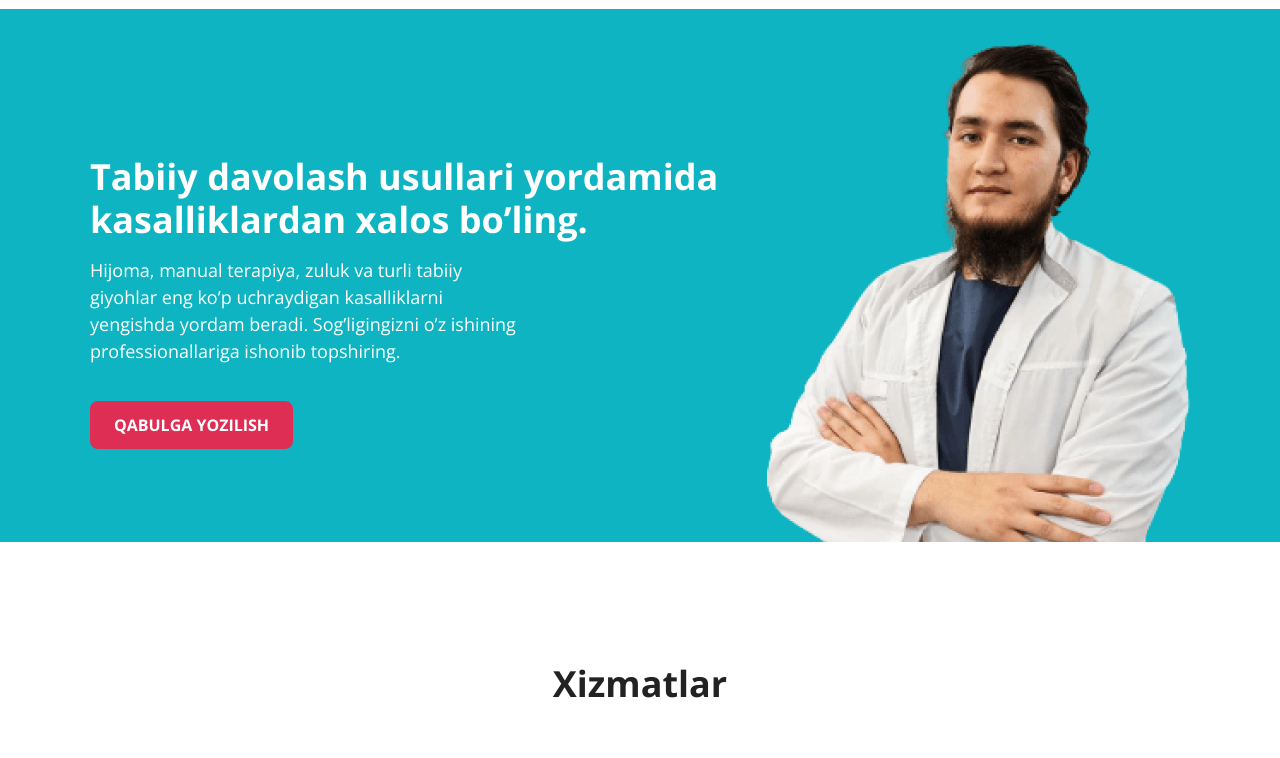
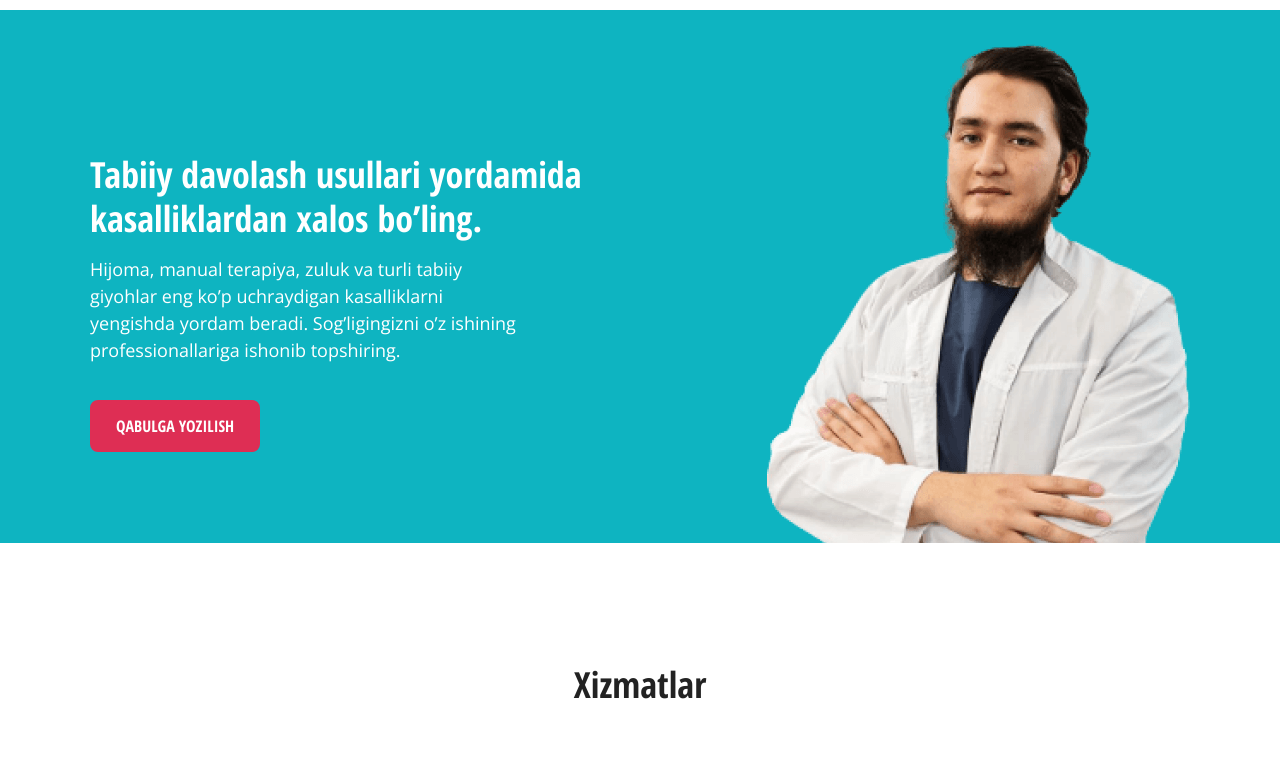
Before and after one commit to Xidiraliyev/AnsorMed, a plain HTML site: page index.html in a window 1280 px wide. Shown: the part 91-849 px from the top of the page. Drawn offline with Linux system fonts and the light colour scheme.

Commit message:
corrected issues

```diff
--- a/css/style.css
+++ b/css/style.css
@@ -42,8 +42,15 @@ body {
     font-weight: 700;
     src: url("../fonts/open-sans/open-sans-v35-latin-700.woff2") format("woff2");
 }
+@font-face {
+    font-display: swap;
+    font-family: "Open Sans Condenced";
+    font-style: normal;
+    font-weight: 700;
+    src: url("../fonts/open-sans-condensed/OpenSans-CondBold.woff2") format("woff2");
+}
 :root {
-    --font-family: "Open Sans";
+    --font-family: "Open Sans", "Arial", sans-serif;
     --text-color: #222222;
     --brand-color: #0eb4c1;
     --white-color: #fff;
@@ -98,7 +105,8 @@ button {
     border: 2px solid var(--primary-red-color);
     border-radius: 8px;
     color: var(--white-color);
-    padding: 1rem 2.2rem;
+    font-family: "Open Sans Condenced";
+    padding: 1.2rem 2.4rem;
     font-weight: 700;
     font-size: 1.5;
     transition: 0.5s;
@@ -151,12 +159,19 @@ button {
     justify-content: space-between;
     color: var(--white-color);
 }
+
+.hero__info {
+    width: 500px;
+}
 .hero__info-title {
+    font-family: "Open Sans Condenced";
     font-weight: 700;
     font-size: 3.6rem;
     line-height: 1.2;
     margin-bottom: 1.6rem;
+    /* width: 50rem; */
 }
+
 .hero__info-text {
     font-size: 1.8rem;
     width: 440px;
@@ -171,6 +186,7 @@ button {
     justify-content: center;
 }
 .service__title {
+    font-family: "Open Sans Condenced";
     font-weight: 700;
     font-size: 3.6rem;
     line-height: 1.2;
@@ -191,6 +207,7 @@ button {
     padding-top: 2.5rem;
 }
 .service__card-info-title {
+    font-family: "Open Sans Condenced";
     margin-bottom: 2.4rem;
     font-size: 2.4rem;
     line-height: 1.2;
@@ -200,6 +217,7 @@ button {
     text-align: left;
 }
 .footer-top__container {
+    font-family: "Open Sans Condenced";
     padding-top: 6.4rem;
     display: flex;
     align-items: center;
@@ -223,7 +241,7 @@ button {
     line-height: 1.2;
     border: 2px solid #fff;
     border-radius: 8px;
-    padding: 1rem 2.2rem;
+    padding: 1.2rem 2.4rem;
 }
 .footer-top__btn:hover {
     border-color: var(--primary-red-color);
```
Also changed, not shown: fonts/open-sans-condensed/Apache License.txt (added), fonts/open-sans-condensed/OpenSans-CondBold.ttf (added), fonts/open-sans-condensed/OpenSans-CondBold.woff2 (added), fonts/open-sans-condensed/OpenSans-CondLight.ttf (added), fonts/open-sans-condensed/OpenSans-CondLightItalic.ttf (added).
